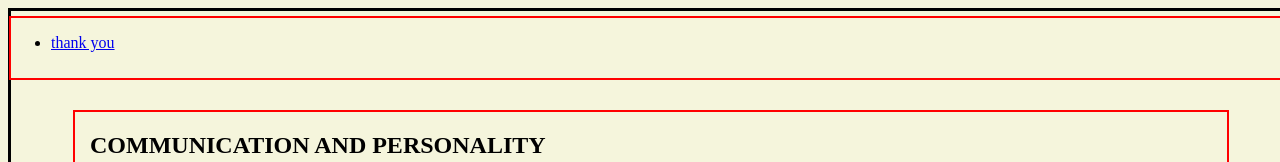
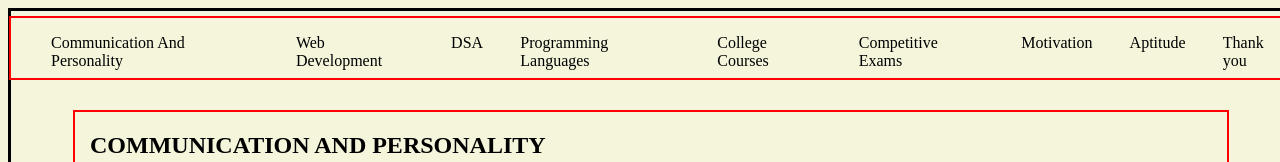
Before and after one commit to Pawar-Sudharshan/Knowledge-Lane, a plain HTML site: page Features/features.html in a window 1280 px wide. Shown: the top 162 px of the page. Drawn offline with Linux system fonts and the light colour scheme.

Commit message:
linking ids in the nav far in features.html

```diff
--- a/Features/features.html
+++ b/Features/features.html
@@ -14,11 +14,20 @@
         <nav>
             <div>
                 <ul>
-                    <li><a href="#tk">thank you</a></li>
+                    <li><a href="#communi">Communication And Personality</a></li>
+                    <li><a href="#webdev">Web Development</a></li>
+                    <li><a href="#dsa">DSA</a></li>
+                    <li><a href="#programming">Programming Languages</a></li>
+                    <li><a href="#college">College Courses</a></li>
+                    <li><a href="#compete">Competitive Exams</a></li>
+                    <li><a href="#moti">Motivation</a></li>
+                    <li><a href="#apti">Aptitude</a></li>
+                    <li><a href="#tk">Thank you</a></li>
+
                 </ul>
             </div>
         </nav>
-        <div class="communiBox">
+        <div class="communiBox" id="communi">
             <h2>
                 COMMUNICATION AND PERSONALITY
             </h2>
@@ -94,7 +103,7 @@
 
         </div>
 
-        <div class="webDevBox">
+        <div class="webDevBox" id="webdev">
             <h2>
                 WEB DEVELOPMENT
             </h2>
@@ -190,7 +199,7 @@
 
         </div>
 
-        <div class="dsaBox">
+        <div class="dsaBox" id="dsa">
             <h2>DSA</h2>
 
             <div class="playlist">
@@ -275,7 +284,7 @@
             </div>
         </div>
 
-        <div class="programmingBox">
+        <div class="programmingBox" id="programming">
             <h2>
                 PROGRAMMING LANGUAGES
             </h2>
@@ -446,7 +455,7 @@
             </div>
         </div>
 
-        <div class="collegeCoursesBox">
+        <div class="collegeCoursesBox" id="college">
             <h2>
                 COLLEGE COURSES
             </h2>
@@ -455,7 +464,7 @@
             </div>
         </div>
 
-        <div class="gateBox">
+        <div class="gateBox" id="compete">
             <h2>
                 GATE CLASSES
             </h2>
@@ -479,7 +488,7 @@
             </div>
         </div>
 
-        <div class="motivationBox">
+        <div class="motivationBox" id="moti">
             <h2>
                 MOTIVATIONAL
             </h2>
@@ -506,7 +515,7 @@
             </div>
         </div>
 
-        <div class="aptitudeBox">
+        <div class="aptitudeBox" id="apti">
             <h2>
                 APTITUDE
             </h2>
--- a/Features/style.css
+++ b/Features/style.css
@@ -66,3 +66,17 @@ nav{
     margin-right: 30px;
     height: 60px;
 }
+
+ul{
+    display: flex;
+    flex-direction: row;
+    gap: 3%;
+
+}
+li{
+    list-style: none;
+}
+ul li a{
+    text-decoration: none;
+    color:black;
+}
```
